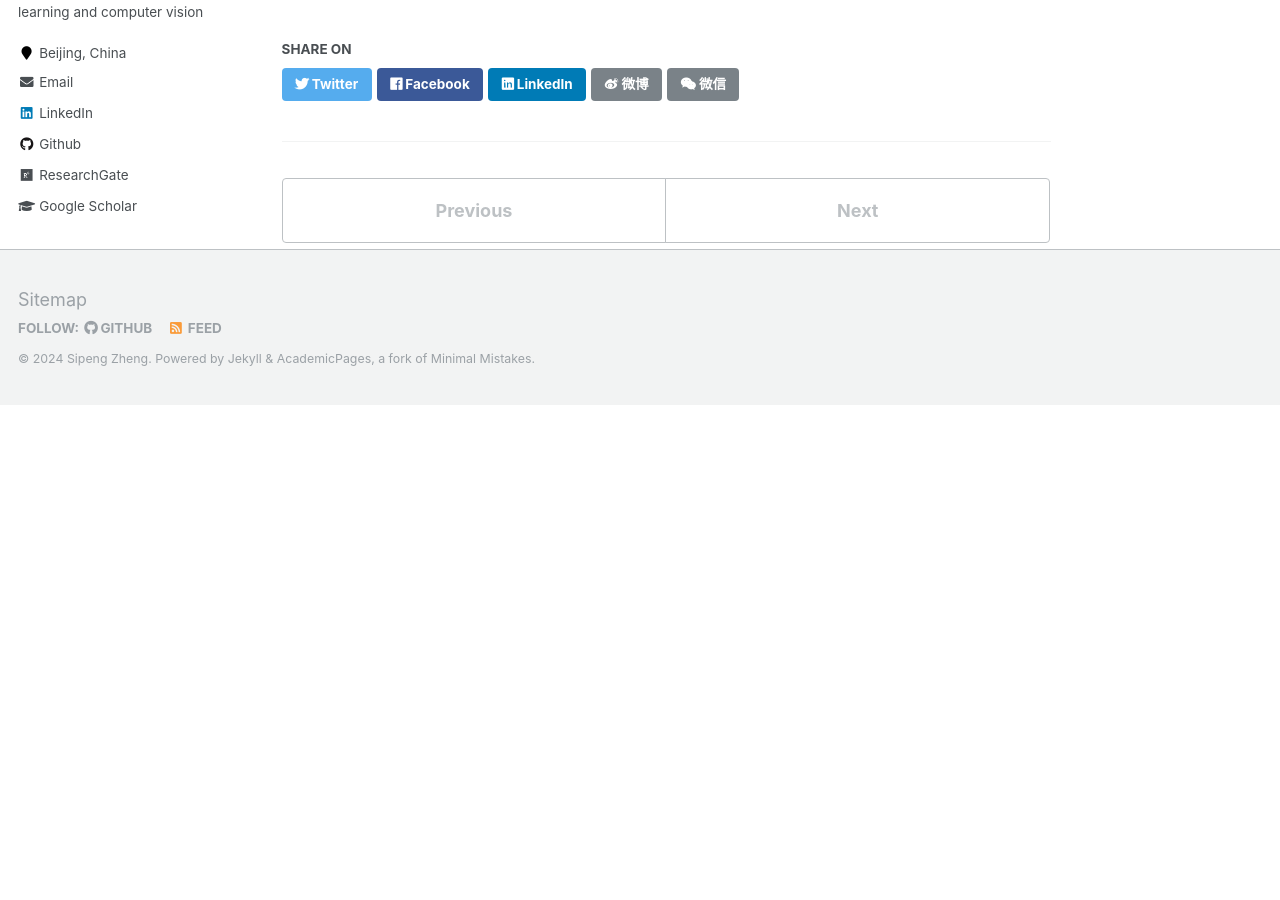
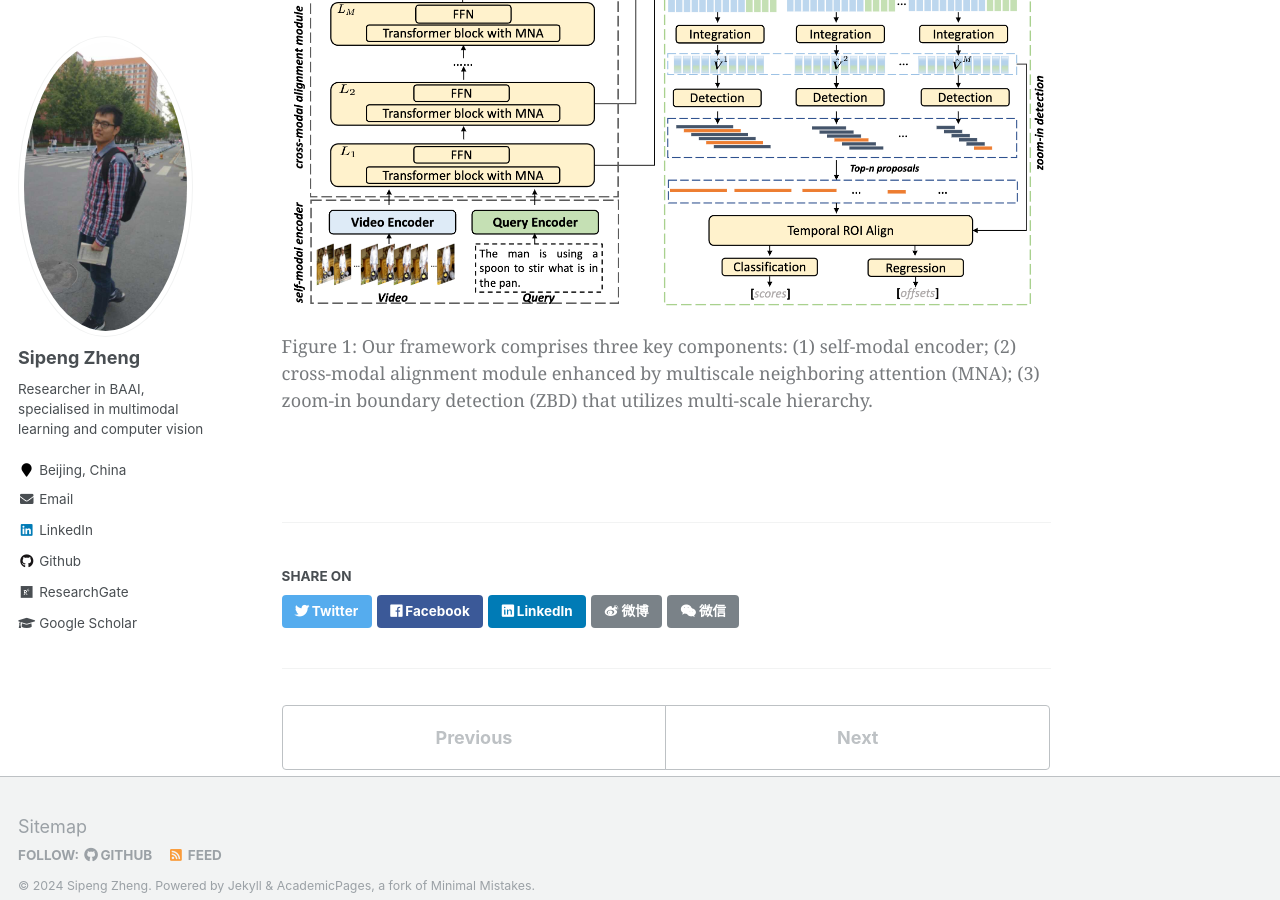
Before and after one commit to zhengsipeng/zhengsipeng.github.io, a Jekyll site: the page built from _publications/2023-3-NO-FRILL.md, in a window 1280 px wide and 900 px high, scrolled down 789 px. Built offline with Jekyll 4.4.1, drawn with Linux system fonts in a browser that asks for light colours; before the commit the page ends 1194 px from its top, so only the background shows below that.

Commit message:
update 24.1.4

```diff
--- a/_publications/2023-3-NO-FRILL.md
+++ b/_publications/2023-3-NO-FRILL.md
@@ -9,3 +9,9 @@ paperurl: 'https://arxiv.org/abs/2307.10567'
 citation: 'Q Zhang, S Zheng, Q Jin. "No-frills Temporal Video Grounding: Multi-Scale Neighboring Attention and Zoom-in Boundary Detection." <i>2023 arXiv preprint</i>. arXiv:2307.10567.'
 ---
 Temporal video grounding (TVG) aims to retrieve the time interval of a language query from an untrimmed video. A significant challenge in TVG is the low "Semantic Noise Ratio (SNR)", which results in worse performance with lower SNR. Prior works have addressed this challenge using sophisticated techniques. In this paper, we propose a no-frills TVG model that consists of two core modules, namely multi-scale neighboring attention and zoom-in boundary detection. The multi-scale neighboring attention restricts each video token to only aggregate visual contexts from its neighbor, enabling the extraction of the most distinguishing information with multi-scale feature hierarchies from high-ratio noises. The zoom-in boundary detection then focuses on local-wise discrimination of the selected top candidates for fine-grained grounding adjustment. With an end-to-end training strategy, our model achieves competitive performance on different TVG benchmarks, while also having the advantage of faster inference speed and lighter model parameters, thanks to its lightweight architecture.
+
+
+<figure>
+<img src="../images/pubs/nofrill_23.png" width="100%" height="100%" alt="替代文本">
+<figcaption style="font-size: 18px">Figure 1: Our framework comprises three key components: (1) self-modal encoder; (2) cross-modal alignment module enhanced by multiscale neighboring attention (MNA); (3) zoom-in boundary detection (ZBD) that utilizes multi-scale hierarchy.</figcaption>
+</figure>
```
